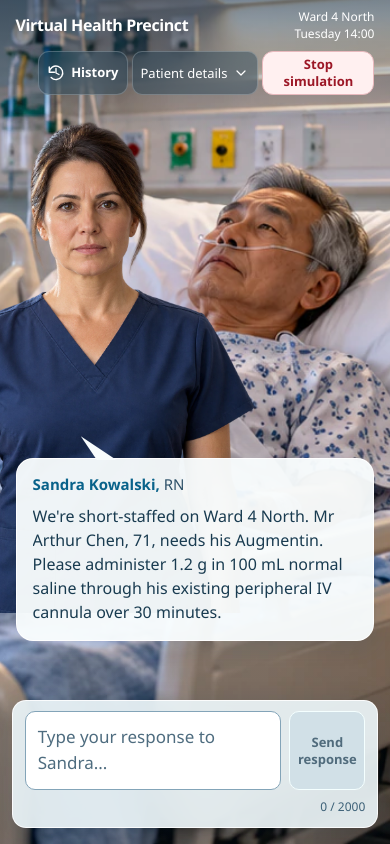
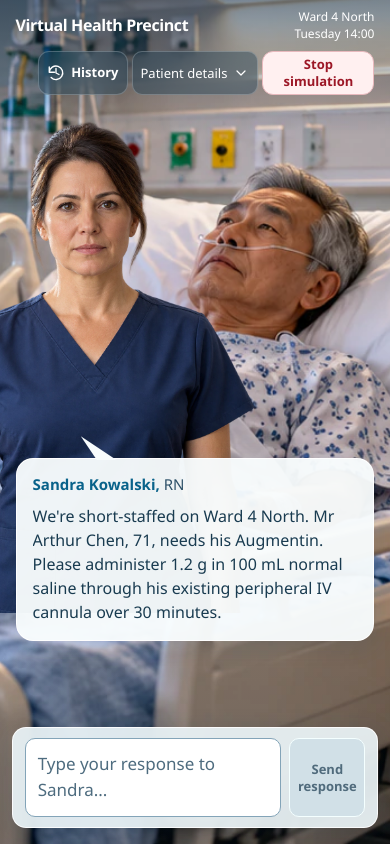
Before and after one commit to RJLaursen/COSC2408-GroupProject, a Next.js app: page / in a window 390 px wide. Built offline with nearby package versions, Linux system fonts and the light colour scheme.

Commit message:
fix: hide response limits and trim submissions

```diff
--- a/app/globals.css
+++ b/app/globals.css
@@ -582,18 +582,6 @@ textarea::placeholder {
   cursor: not-allowed;
 }
 
-.response-help {
-  display: flex;
-  justify-content: flex-end;
-  padding: 0.625rem 0.5rem 0;
-  color: #3c6077;
-  font-size: 0.75rem;
-}
-
-.response-help span {
-  white-space: nowrap;
-}
-
 .retry-notice {
   display: flex;
   align-items: center;
@@ -1104,10 +1092,6 @@ textarea::placeholder {
   .composer-row .button-primary .ui-icon {
     display: none;
   }
-  .response-help {
-    padding: 0.5rem 0 0;
-    font-size: 0.75rem;
-  }
   .retry-notice {
     flex-wrap: wrap;
     padding: 0.625rem;
@@ -1230,7 +1214,7 @@ textarea::placeholder {
     flex-shrink: 0;
     max-width: 7rem;
   }
-  [data-keyboard-open="true"] .response-help, [data-keyboard-open="true"] .student-avatar,
+  [data-keyboard-open="true"] .student-avatar,
   [data-keyboard-open="true"] .student-utterance {
     display: none;
   }
--- a/app/page.tsx
+++ b/app/page.tsx
@@ -285,7 +285,9 @@ export default function Home() {
 
   function handleSubmit(event: FormEvent<HTMLFormElement>) {
     event.preventDefault();
-    const text = response.trim();
+    // Keep the submitted turn and its Retry/history copies within the API limit.
+    const text = response.trim().slice(0, MAX_MESSAGE_LENGTH)
+      .replace(/[\uD800-\uDBFF]$/, "").trimEnd(); // Avoid splitting an emoji at the cutoff.
     if (!text || failedTurn || isBusy) return;
     void sendResponse(text, conversation.messages.slice(-HISTORY_LIMIT));
   }
@@ -484,8 +486,6 @@ export default function Home() {
                     id="response"
                     name="response"
                     rows={2}
-                    maxLength={MAX_MESSAGE_LENGTH}
-                    aria-describedby="response-count"
                     disabled={isBusy || failedTurn !== null}
                     value={response}
                     onChange={(event) => setResponse(event.target.value)}
@@ -497,9 +497,6 @@ export default function Home() {
                   />
                 </div>
                 <button className="button-primary" type="submit" disabled={isBusy || failedTurn !== null || !response.trim()}><UiIcon name="send" /><span>Send response</span></button>
-              </div>
-              <div className="response-help">
-                <span id="response-count">{response.length} / {MAX_MESSAGE_LENGTH}</span>
               </div>
               {failedTurn && (
                 <div className="retry-notice">
```
